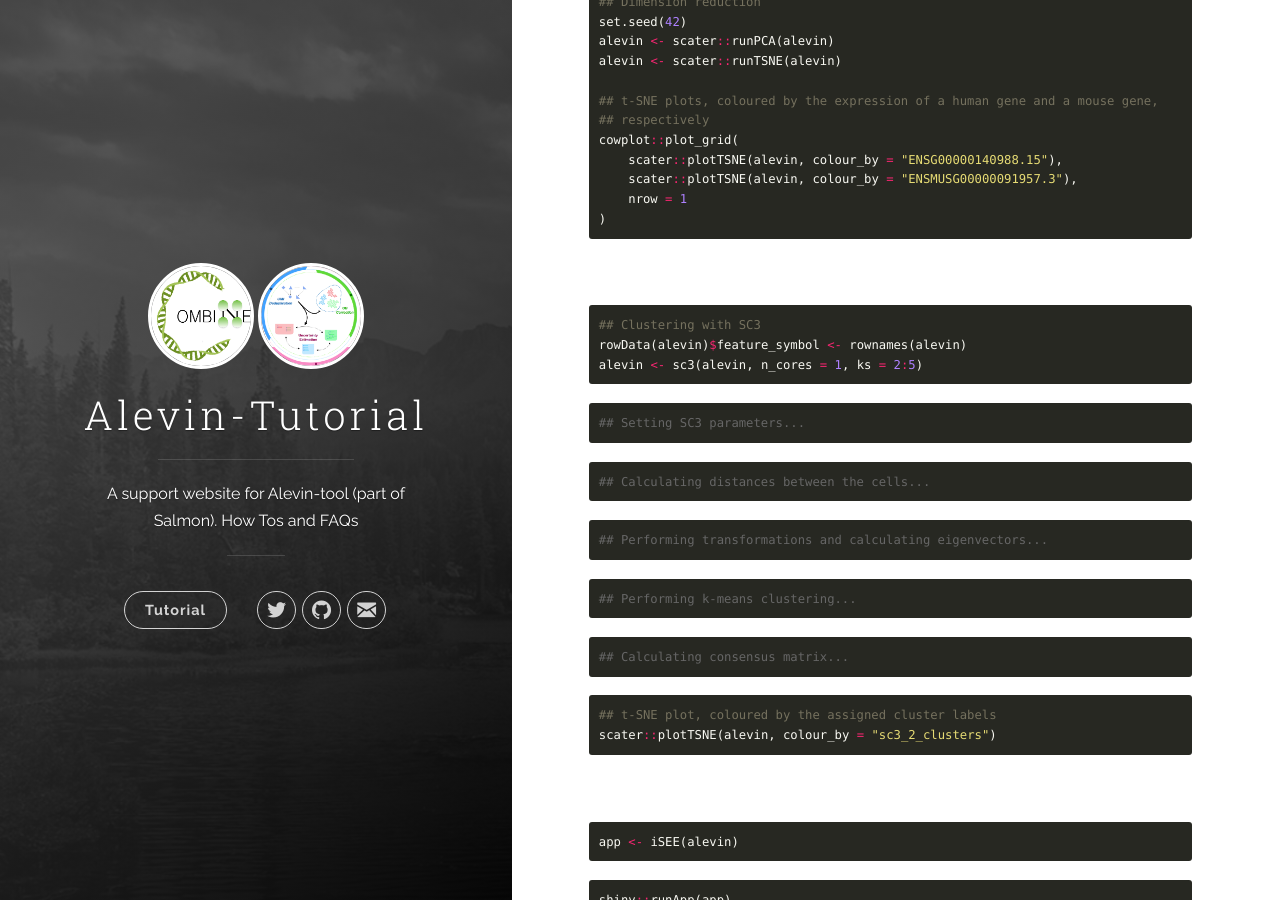
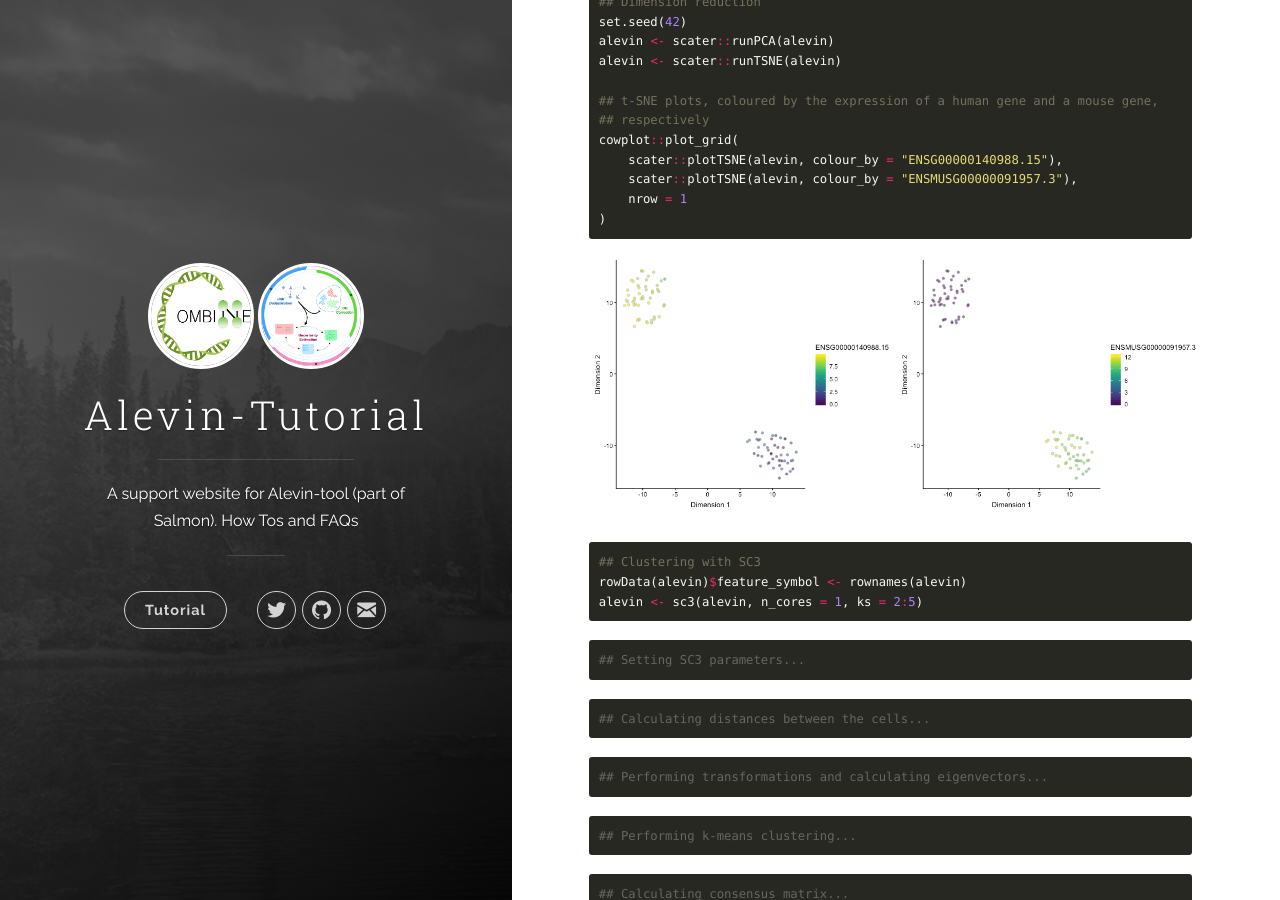
Before and after one commit to COMBINE-lab/alevin-tutorial, a Jekyll site: the page built from docs/_posts/2018-31-12-alevin-isee.md, in a window 1280 px wide and 900 px high, scrolled down 2979 px. Built offline with Jekyll 4.4.1, drawn with Linux system fonts in a browser that asks for light colours.

Commit message:
Update 2018-31-12-alevin-isee.md

````diff
--- a/docs/_posts/2018-31-12-alevin-isee.md
+++ b/docs/_posts/2018-31-12-alevin-isee.md
@@ -163,7 +163,7 @@
 )
 ```
 
-![](../images/analysis-1.png)<!-- -->
+![](../../images/analysis-1.png)<!-- -->
 
 
 ```r
@@ -197,7 +197,7 @@
 scater::plotTSNE(alevin, colour_by = "sc3_2_clusters")
 ```
 
-![](../images/clustering-1.png)<!-- -->
+![](../../images/clustering-1.png)<!-- -->
 
 
 ```r
````
